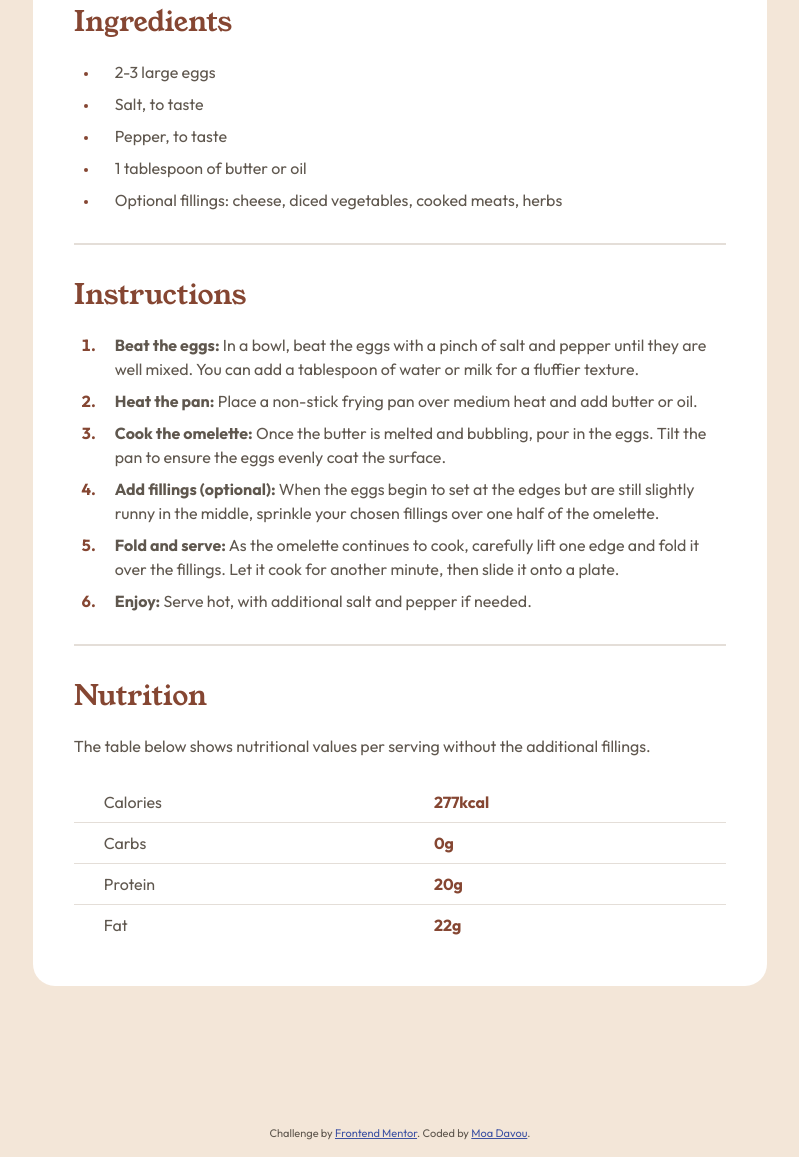
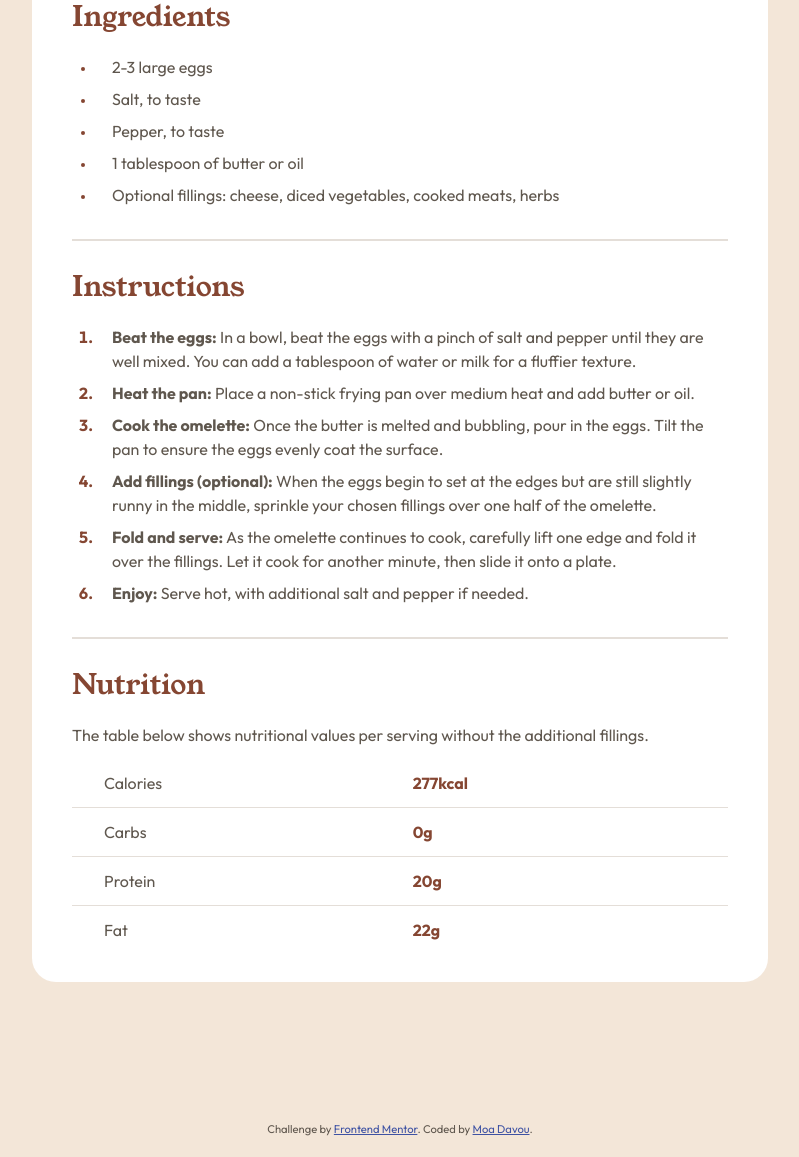
Before and after one commit to moadavou/recipe-page, a plain HTML site: page index.html in a window 1280 px wide. Shown: the part 848-2005 px from the top of the page, without its empty margins (240-1039 px from the left). Drawn offline with Linux system fonts and the light colour scheme.

Commit message:
Design updates
I received the Figma file for this project and updated the styles accordingly.

```diff
--- a/index.html
+++ b/index.html
@@ -8,15 +8,13 @@
       rel="icon"
       type="image/png"
       sizes="32x32"
-      href="./assets/images/favicon-32x32.png"
-    />
+      href="./assets/images/favicon-32x32.png" />
     <link rel="stylesheet" href="style.css" />
     <link rel="preconnect" href="https://fonts.googleapis.com" />
     <link rel="preconnect" href="https://fonts.gstatic.com" crossorigin />
     <link
       href="https://fonts.googleapis.com/css2?family=Outfit:wght@100..900&family=Young+Serif&display=swap"
-      rel="stylesheet"
-    />
+      rel="stylesheet" />
 
     <title>Frontend Mentor | Recipe page</title>
   </head>
@@ -25,8 +23,7 @@
       <div class="container">
         <img
           src="assets/images/image-omelette.jpeg"
-          alt="Omelette on a plate"
-        />
+          alt="Omelette on a plate" />
 
         <section class="flow">
           <h1 class="text-neutral-charcoal ff-heading fw-regular fs-800">
@@ -139,19 +136,19 @@
           </p>
           <table>
             <tr>
-              <td><p>Calories</p></td>
+              <th><p>Calories</p></th>
               <td><p class="fw-bold text-primary-nutmeg">277kcal</p></td>
             </tr>
             <tr>
-              <td><p>Carbs</p></td>
+              <th><p>Carbs</p></th>
               <td><p class="fw-bold text-primary-nutmeg">0g</p></td>
             </tr>
             <tr>
-              <td><p>Protein</p></td>
+              <th><p>Protein</p></th>
               <td><p class="fw-bold text-primary-nutmeg">20g</p></td>
             </tr>
             <tr>
-              <td><p>Fat</p></td>
+              <th><p>Fat</p></th>
               <td><p class="fw-bold text-primary-nutmeg">22g</p></td>
             </tr>
           </table>
--- a/style.css
+++ b/style.css
@@ -6,6 +6,7 @@
   --clr-neutral-rose: hsl(330, 100%, 98%);
   --clr-neutral-eggshell: hsl(30, 54%, 90%);
   --clr-neutral-grey: hsl(30, 18%, 87%);
+  --clr-neutral-coffee: hsl(30, 18%, 87%);
   --clr-neutral-brown: hsl(30, 10%, 34%);
   --clr-neutral-charcoal: hsl(24, 5%, 18%);
 
@@ -17,9 +18,9 @@
   --fw-bold: 700;
 
   --fs-400: 1rem;
-  --fs-500: 1.2rem;
+  --fs-500: 1.25rem;
   --fs-600: 1.75rem;
-  --fs-800: 2.25rem;
+  --fs-800: 2.5rem;
 }
 
 /* CSS reset */
@@ -45,6 +46,7 @@ img {
 body {
   display: grid;
   font-family: var(--ff-body);
+  font-size: var(--fs-400);
   color: var(--clr-neutral-brown);
   line-height: 1.5;
 }
@@ -55,21 +57,25 @@ h3 {
   line-height: 1;
 }
 
+h1 {
+  margin-top: 2.5rem;
+}
+
 .container {
   display: grid;
-  gap: 2.25rem;
   background-color: var(--clr-neutral-white);
-  padding-bottom: 1.94rem;
+  padding-bottom: 2.5rem;
   margin-inline: auto;
 }
 
 section {
-  margin-inline: 31px;
+  margin-inline: 32px;
 }
 
 .preparation {
-  padding: 27px;
-  border-radius: 8px;
+  padding: 24px;
+  border-radius: 12px;
+  margin-block: 2rem;
 }
 
 .preparation h2 {
@@ -80,7 +86,7 @@ ol,
 ul {
   display: grid;
   gap: 8px;
-  margin-left: 25px;
+  margin-left: 24px;
 }
 
 li {
@@ -104,8 +110,9 @@ ol li::marker {
 }
 
 hr {
-  color: var(--clr-neutral-grey);
+  color: var(--clr-neutral-coffee);
   border: 1px solid;
+  margin-block: 2rem;
 }
 
 table {
@@ -121,8 +128,35 @@ tr:last-child {
   border-bottom: 0;
 }
 
+th {
+  font-weight: var(--fw-regular);
+}
+
+th {
+  padding-left: 32px;
+  padding-right: 8px;
+}
+
 td {
-  padding: 0.5rem 30px;
+  padding-left: 8px;
+  padding-right: 32px;
+}
+
+th,
+td {
+  padding-top: 0.75rem;
+  padding-bottom: 0.75rem;
+  text-align: left;
+}
+
+tr:first-child th,
+tr:first-child td {
+  padding-top: 0;
+}
+
+tr:last-child th,
+tr:last-child td {
+  padding-bottom: 0;
 }
 
 /* Media queries */
@@ -133,10 +167,10 @@ td {
   }
 
   .container {
-    max-width: 45.9rem;
-    border-radius: 22px;
+    max-width: 46rem;
+    border-radius: 24px;
     margin-block: 123px;
-    padding: 41px;
+    padding: 40px;
   }
 
   section {
@@ -144,7 +178,7 @@ td {
   }
 
   img {
-    border-radius: 13.5px;
+    border-radius: 12px;
   }
 }
 
@@ -210,10 +244,11 @@ td {
 /* Attribution */
 
 .attribution {
-  font-size: 11px;
+  font-size: 0.7rem;
   text-align: center;
   margin: 1rem;
 }
+
 .attribution a {
   color: hsl(228, 45%, 44%);
 }
```
Also changed, not shown: screenshot.jpg (deleted), 2 other files.
